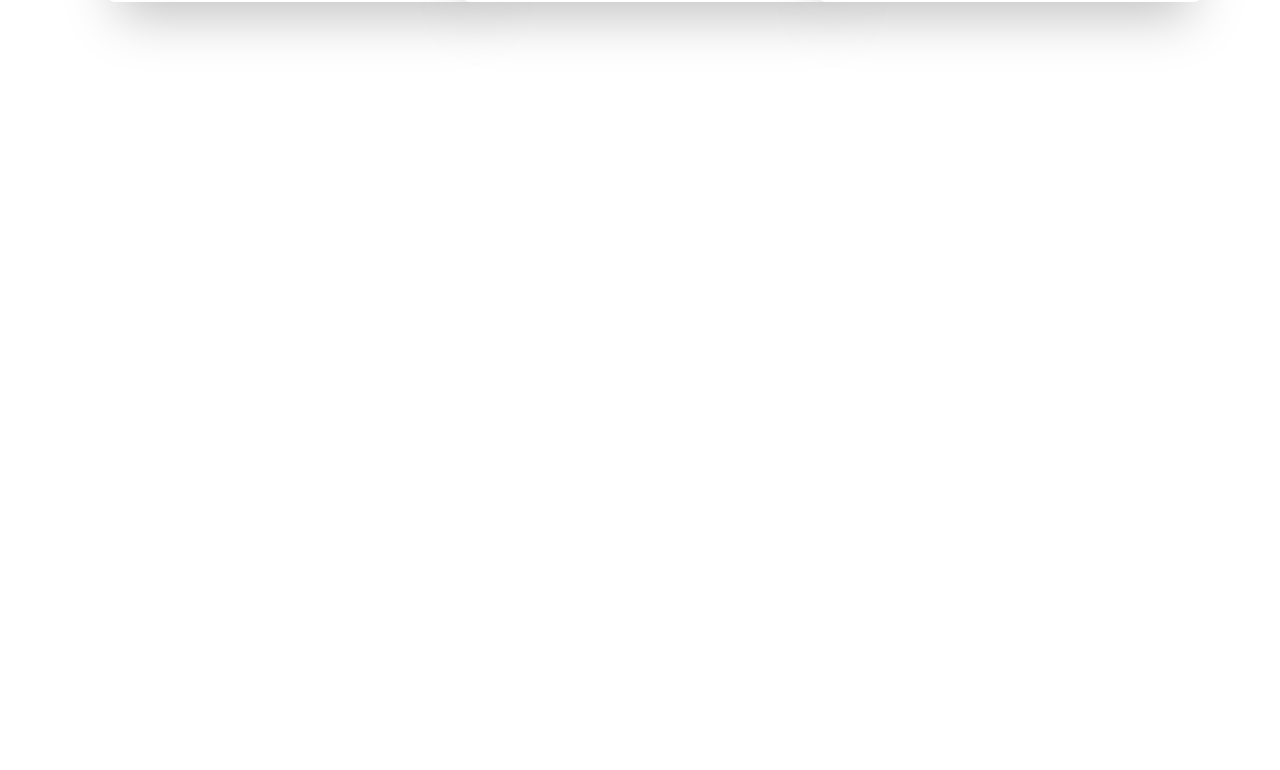
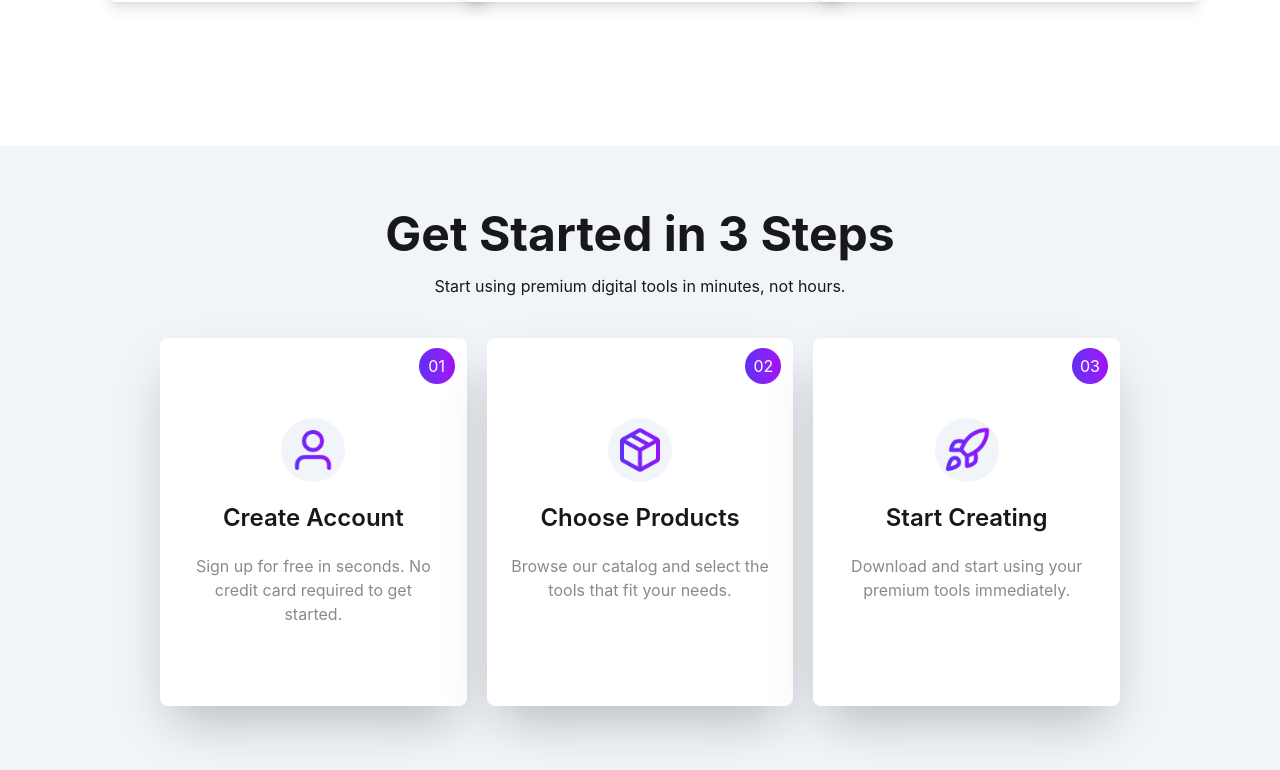
Before and after one commit to mahadi-hsn/DigiTool, a React (Vite) app: page / in a window 1280 px wide. Shown: the part 2028-2798 px from the top of the page. Before the commit the page ends 2174 px from the top, so only its background shows below. Built offline with nearby package versions, Linux system fonts and the light colour scheme.

Commit message:
Steps section added and designed according to figma

```diff
--- a/src/App.jsx
+++ b/src/App.jsx
@@ -2,6 +2,7 @@ import { Suspense } from "react";
 import "./App.css";
 import Navbar from "./Components/Banner/Navbar";
 import Packages from "./Components/Packages/Packages";
+import Steps from "./Components/Steps/Steps";
 
 const packageResponse = fetch("toolPackages.json").then((res) => res.json());
 
@@ -18,6 +19,7 @@ function App() {
           <Packages packageResponse={packageResponse}></Packages>
         </Suspense>
       </div>
+      <Steps></Steps>
     </>
   );
 }
--- a/src/Components/Banner/Navbar.jsx
+++ b/src/Components/Banner/Navbar.jsx
@@ -33,18 +33,26 @@ const Navbar = () => {
           </ul>
         </div>
         <div className="flex items-center gap-5">
-          <span>
-            <ShoppingCart></ShoppingCart>
-          </span>
+          <div>
+            <span>
+              <ShoppingCart></ShoppingCart>
+            </span>
+          </div>
           <span>
             <a href="/login">Log In</a>
           </span>
           <span>
-            <a className="btn bg-linear-to-r from-[#5f2df5] to-[#a10df5] text-white rounded-full">Get Started</a>
+            <a className="btn bg-linear-to-r from-[#5f2df5] to-[#a10df5] text-white rounded-full">
+              Get Started
+            </a>
           </span>
         </div>
       </div>
+
       <Hero></Hero>
+      <div className="absolute top-4.5 right-78.5 flex h-4.5 w-4.5 items-center justify-center rounded-full bg-red-400 text-xs font-semibold text-white">
+        <p>1</p>
+      </div>
     </div>
   );
 };
--- a/src/Components/Packages/PackageCard.jsx
+++ b/src/Components/Packages/PackageCard.jsx
@@ -11,7 +11,7 @@ const PackageCard = ({ pkg, handleCart }) => {
   };
   return (
     <div className="">
-      <div className="card w-96 bg-base-100 shadow-2xl">
+      <div className="card w-96 rounded-lg bg-white shadow-lg">
         <div className="card-body">
           <span className={`absolute top-2 right-3 px-3 rounded-full ${
           badge === "Popular"
--- /dev/null
+++ b/src/Components/Steps/Steps.jsx
@@ -0,0 +1,67 @@
+import userImage from "../../assets/user.png";
+import packageImage from "../../assets/package.png";
+import rocketImage from "../../assets/rocket.png";
+const Steps = () => {
+  return (
+    <div className="bg-slate-100 p-16">
+      <div className="w-10/12 mx-auto space-y-10">
+        <div className="text-center">
+          <h1 className="text-5xl mb-4 font-bold">Get Started in 3 Steps</h1>
+          <p>Start using premium digital tools in minutes, not hours.</p>
+        </div>
+
+        <div className="grid grid-cols-3 gap-5 ">
+          <div className="rounded-lg bg-white shadow-2xl space-y-5 flex flex-col items-center text-center px-6 py-20 relative">
+            <div className="absolute top-2.5 right-3 bg-linear-to-r from-[#5f2df5] to-[#a10df5] text-white p-3 rounded-full w-9 h-9 flex items-center justify-center">
+              <p>01</p>
+            </div>
+
+            <div className="rounded-full p-2 bg-slate-100 ">
+              <img className="w-12 h-12" src={userImage} alt="userImage" />
+            </div>
+            <h1 className="font-semibold text-2xl">Create Account</h1>
+            <p className="opacity-50">
+              Sign up for free in seconds. No credit card required to get
+              started.
+            </p>
+          </div>
+
+          <div className="rounded-lg bg-white shadow-2xl space-y-5 flex flex-col items-center text-center px-6 py-20 relative">
+            <div className="rounded-full p-2 bg-slate-100 ">
+              <div className="absolute top-2.5 right-3 bg-linear-to-r from-[#5f2df5] to-[#a10df5] text-white p-3 rounded-full w-9 h-9 flex items-center justify-center">
+                <p>02</p>
+              </div>
+
+              <img
+                className="w-12 h-12"
+                src={packageImage}
+                alt="packageImage"
+              />
+            </div>
+            <h1 className="font-semibold text-2xl">Choose Products</h1>
+            <p className="opacity-50">
+              Browse our catalog and select the tools that fit your needs.
+            </p>
+          </div>
+
+          <div className="rounded-lg bg-white shadow-2xl space-y-5 flex flex-col items-center text-center px-6 py-20 relative">
+
+            <div className="absolute top-2.5 right-3 bg-linear-to-r from-[#5f2df5] to-[#a10df5] text-white p-3 rounded-full w-9 h-9 flex items-center justify-center">
+                <p>03</p>
+            </div>
+
+            <div className="rounded-full p-2 bg-slate-100">
+              <img className="w-12 h-12" src={rocketImage} alt="rocketImage" />
+            </div>
+            <h1 className="font-semibold text-2xl">Start Creating</h1>
+            <p className="opacity-50">
+              Download and start using your premium tools immediately.
+            </p>
+          </div>
+        </div>
+      </div>
+    </div>
+  );
+};
+
+export default Steps;
```
Also changed, not shown: src/index.css (line endings or trailing spaces).
